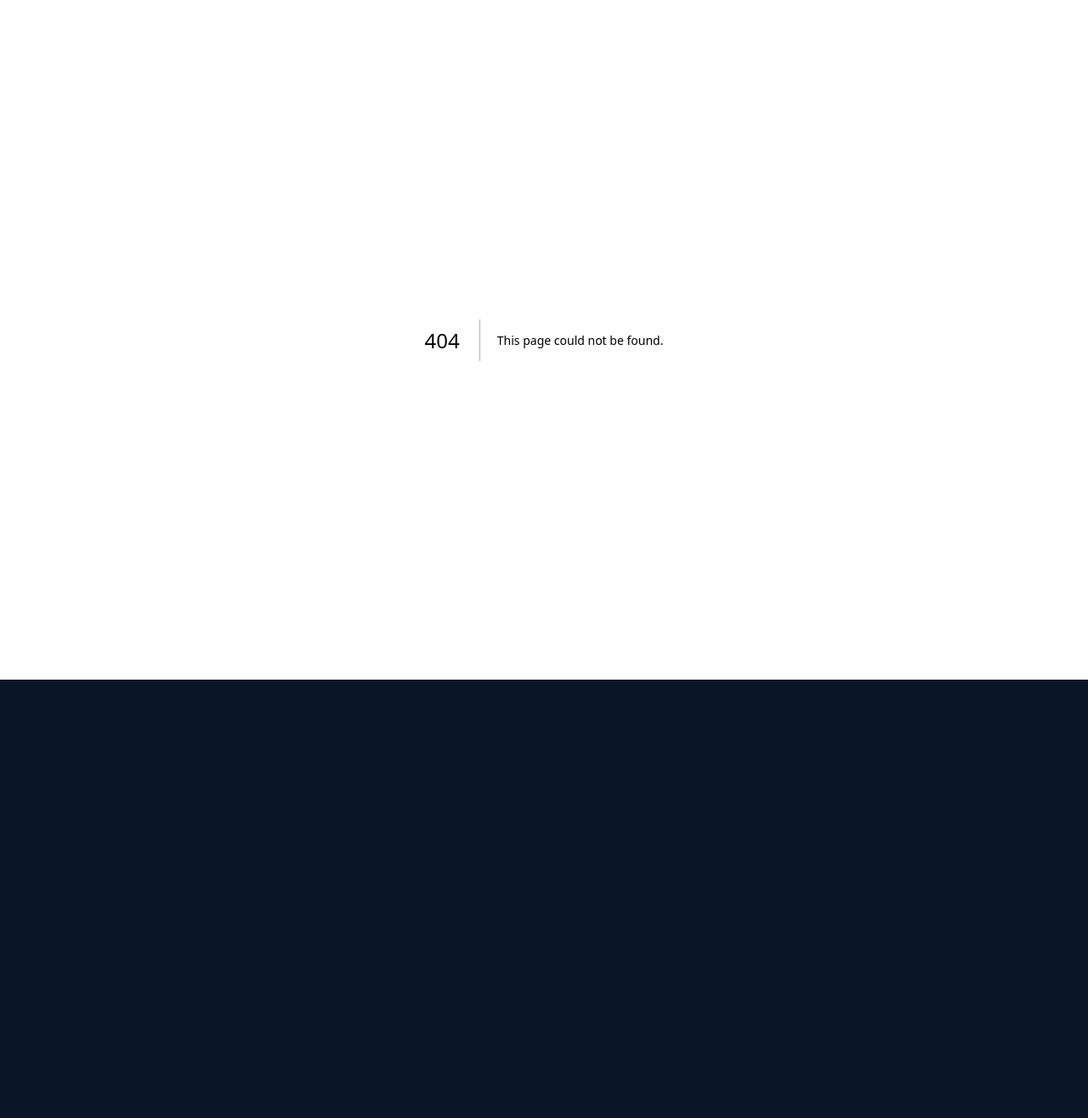
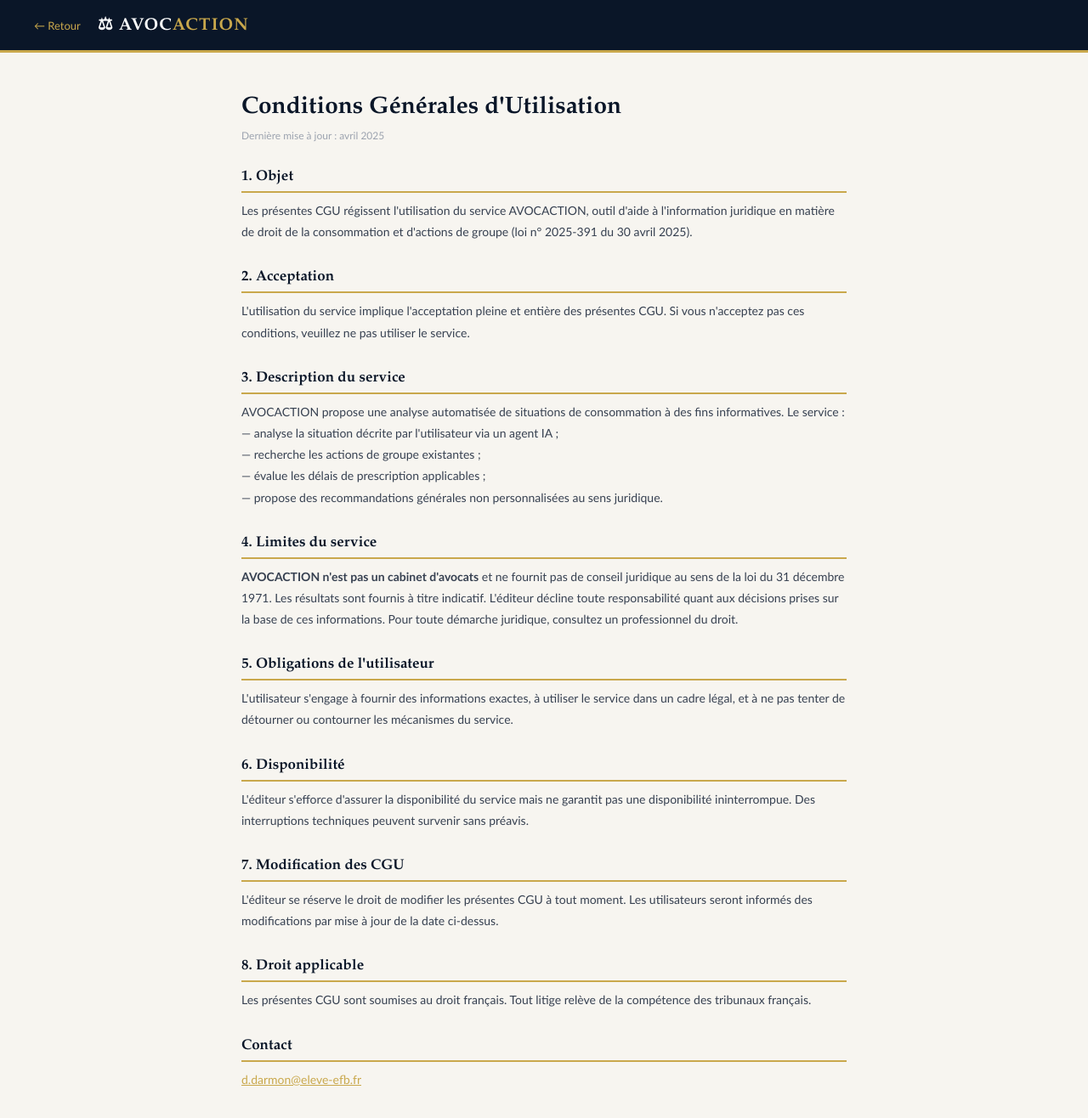
Before and after one commit to ddaviddarmon-maker/avocaction, a Next.js app: page /cgu in a window 1280 px wide. Before the commit this address had no page. Shown: the top 1316 px of the page at 85% size. Before the commit the page ends 800 px from the top, so only its background shows below. Built offline with nearby package versions, Linux system fonts and the light colour scheme.

Commit message:
Create cgu.jsx

```diff
--- /dev/null
+++ b/pages/cgu.jsx
@@ -0,0 +1,87 @@
+// pages/cgu.jsx
+export default function CGU() {
+  return (
+    <div style={S.page}>
+      <div style={S.header}>
+        <a href="/" style={S.back}>← Retour</a>
+        <span style={S.logo}>⚖ AVOC<span style={{color:"#C9A84C"}}>ACTION</span></span>
+      </div>
+      <div style={S.body}>
+        <h1 style={S.h1}>Conditions Générales d'Utilisation</h1>
+        <p style={S.updated}>Dernière mise à jour : avril 2025</p>
+
+        <h2 style={S.h2}>1. Objet</h2>
+        <p style={S.p}>
+          Les présentes CGU régissent l'utilisation du service AVOCACTION, outil d'aide à l'information
+          juridique en matière de droit de la consommation et d'actions de groupe (loi n° 2025-391 du 30 avril 2025).
+        </p>
+
+        <h2 style={S.h2}>2. Acceptation</h2>
+        <p style={S.p}>
+          L'utilisation du service implique l'acceptation pleine et entière des présentes CGU.
+          Si vous n'acceptez pas ces conditions, veuillez ne pas utiliser le service.
+        </p>
+
+        <h2 style={S.h2}>3. Description du service</h2>
+        <p style={S.p}>
+          AVOCACTION propose une analyse automatisée de situations de consommation à des fins informatives.
+          Le service :<br/>
+          — analyse la situation décrite par l'utilisateur via un agent IA ;<br/>
+          — recherche les actions de groupe existantes ;<br/>
+          — évalue les délais de prescription applicables ;<br/>
+          — propose des recommandations générales non personnalisées au sens juridique.
+        </p>
+
+        <h2 style={S.h2}>4. Limites du service</h2>
+        <p style={S.p}>
+          <strong>AVOCACTION n'est pas un cabinet d'avocats</strong> et ne fournit pas de conseil juridique
+          au sens de la loi du 31 décembre 1971. Les résultats sont fournis à titre indicatif.
+          L'éditeur décline toute responsabilité quant aux décisions prises sur la base de ces informations.
+          Pour toute démarche juridique, consultez un professionnel du droit.
+        </p>
+
+        <h2 style={S.h2}>5. Obligations de l'utilisateur</h2>
+        <p style={S.p}>
+          L'utilisateur s'engage à fournir des informations exactes, à utiliser le service dans un cadre légal,
+          et à ne pas tenter de détourner ou contourner les mécanismes du service.
+        </p>
+
+        <h2 style={S.h2}>6. Disponibilité</h2>
+        <p style={S.p}>
+          L'éditeur s'efforce d'assurer la disponibilité du service mais ne garantit pas une disponibilité
+          ininterrompue. Des interruptions techniques peuvent survenir sans préavis.
+        </p>
+
+        <h2 style={S.h2}>7. Modification des CGU</h2>
+        <p style={S.p}>
+          L'éditeur se réserve le droit de modifier les présentes CGU à tout moment.
+          Les utilisateurs seront informés des modifications par mise à jour de la date ci-dessus.
+        </p>
+
+        <h2 style={S.h2}>8. Droit applicable</h2>
+        <p style={S.p}>
+          Les présentes CGU sont soumises au droit français. Tout litige relève de la compétence
+          des tribunaux français.
+        </p>
+
+        <h2 style={S.h2}>Contact</h2>
+        <p style={S.p}>
+          <a href="mailto:d.darmon@eleve-efb.fr" style={S.link}>d.darmon@eleve-efb.fr</a>
+        </p>
+      </div>
+    </div>
+  );
+}
+
+const S = {
+  page: { minHeight:"100vh", background:"#F7F5F0", fontFamily:"Calibri, sans-serif" },
+  header: { background:"#0A1628", padding:"16px 40px", display:"flex", alignItems:"center", gap:20, borderBottom:"3px solid #C9A84C" },
+  back: { color:"#C9A84C", textDecoration:"none", fontSize:13 },
+  logo: { fontSize:20, fontWeight:"bold", color:"#FFFFFF", letterSpacing:1, fontFamily:"Palatino Linotype, serif" },
+  body: { maxWidth:760, margin:"0 auto", padding:"48px 24px 80px" },
+  h1: { fontSize:28, color:"#0A1628", fontFamily:"Palatino Linotype, serif", marginBottom:8 },
+  h2: { fontSize:17, color:"#0A1628", fontFamily:"Palatino Linotype, serif", marginTop:32, marginBottom:8, borderBottom:"2px solid #C9A84C", paddingBottom:6 },
+  p: { fontSize:14, color:"#374151", lineHeight:1.8, margin:"0 0 12px" },
+  link: { color:"#C9A84C" },
+  updated: { fontSize:12, color:"#9CA3AF", marginBottom:32 },
+};
```
